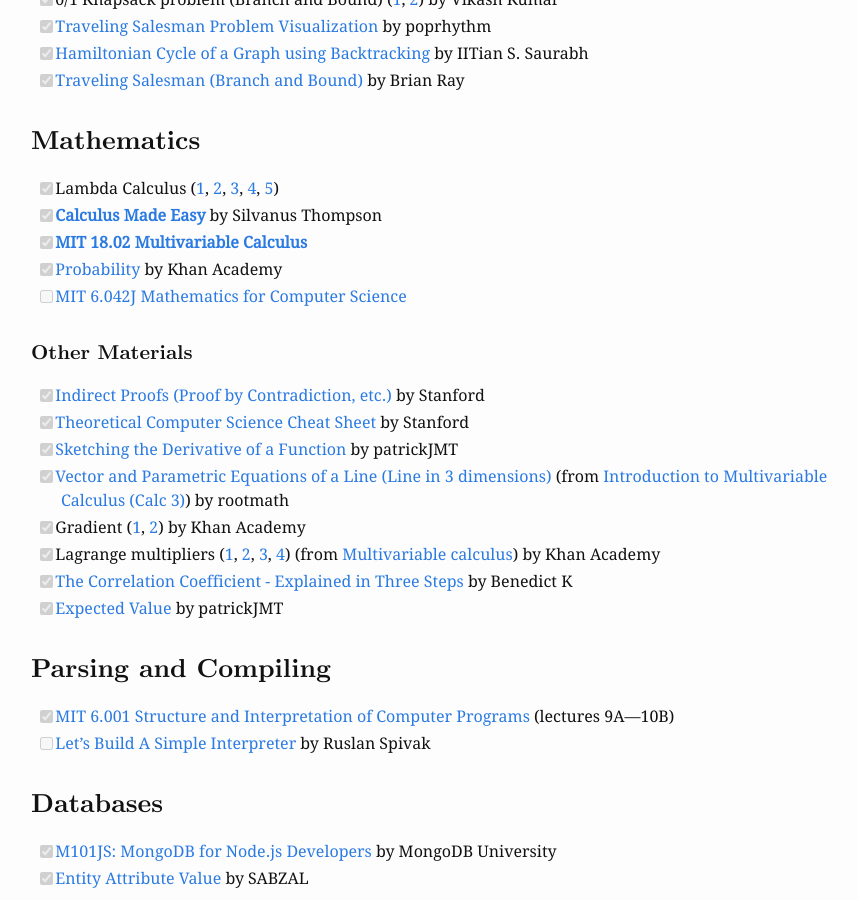
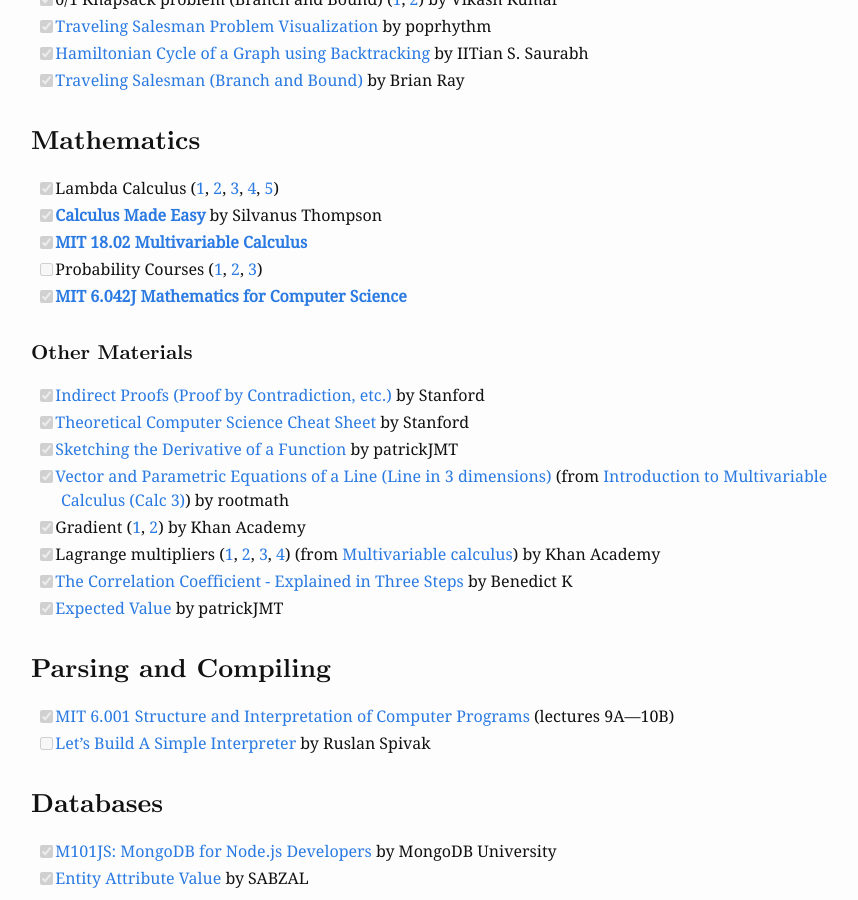
Before and after one commit to alopatindev/alopatindev.github.io, a Jekyll site: the page built from _posts/2016-11-29-self-learning.markdown, in a window 1280 px wide and 900 px high, scrolled down 1873 px. Shown: the whole window, without its empty margins (204-1062 px from the left). Built offline with Jekyll 4.4.1, drawn with Linux system fonts in a browser that asks for light colours; comment, search, counter and statistics services are not loaded.

Commit message:
update 2016-11-29-self-learning

```diff
--- a/_posts/2016-11-29-self-learning.markdown
+++ b/_posts/2016-11-29-self-learning.markdown
@@ -69,8 +69,8 @@
 - [x]Lambda Calculus ([1](https://www.youtube.com/watch?v=S_WzF6BHadc), [2](https://www.youtube.com/watch?v=bEnFk_FBi3E), [3](https://www.youtube.com/watch?v=v1IlyzxP6Sg), [4](https://www.youtube.com/watch?v=Mg1pxUKeWCk), [5](https://www.youtube.com/watch?v=3h0-p4SDHig))
 - [x][**Calculus Made Easy**](https://www.amazon.com/Calculus-Made-Easy-Silvanus-Thompson/dp/0312185480) by Silvanus Thompson
 - [x][**MIT 18.02 Multivariable Calculus**](https://www.youtube.com/watch?v=PxCxlsl_YwY&list=PL4C4C8A7D06566F38)
-- [x][Probability](https://www.youtube.com/watch?v=uzkc-qNVoOk&list=PLC58778F28211FA19) by Khan Academy
-- [ ][MIT 6.042J Mathematics for Computer Science](https://www.youtube.com/watch?v=L3LMbpZIKhQ&list=PLB7540DEDD482705B)
+- [ ]Probability Courses ([1](https://www.youtube.com/playlist?list=PLLssT5z_DsK_WYzNXVjT695FdxRxvlSF8), [2](https://www.youtube.com/watch?v=uzkc-qNVoOk&list=PLC58778F28211FA19), [3](https://www.edx.org/course/introduction-probability-science-mitx-6-041x-2))
+- [x][**MIT 6.042J Mathematics for Computer Science**](https://www.youtube.com/watch?v=L3LMbpZIKhQ&list=PLB7540DEDD482705B)
 
 #### Other Materials
 - [x][Indirect Proofs (Proof by Contradiction, etc.)](https://web.stanford.edu/class/archive/cs/cs103/cs103.1132/lectures/02/Small02.pdf) by Stanford
```
